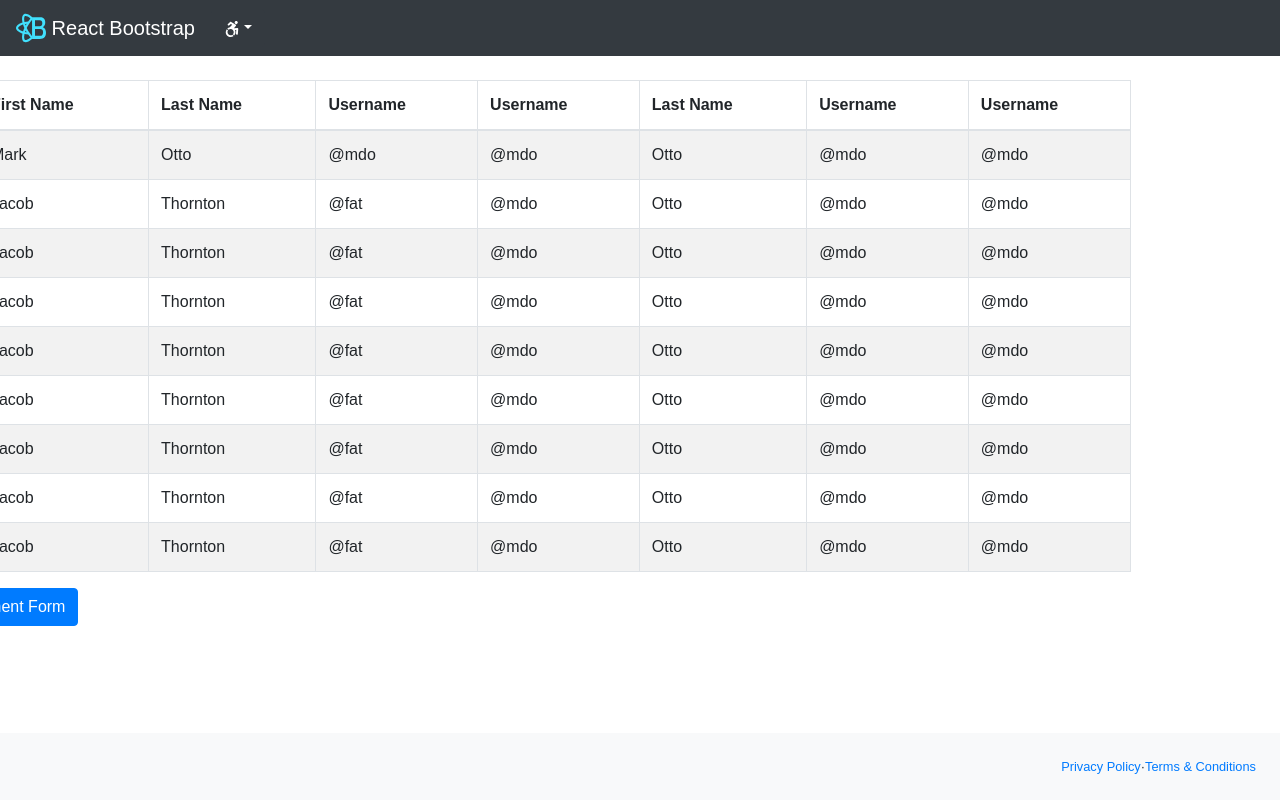
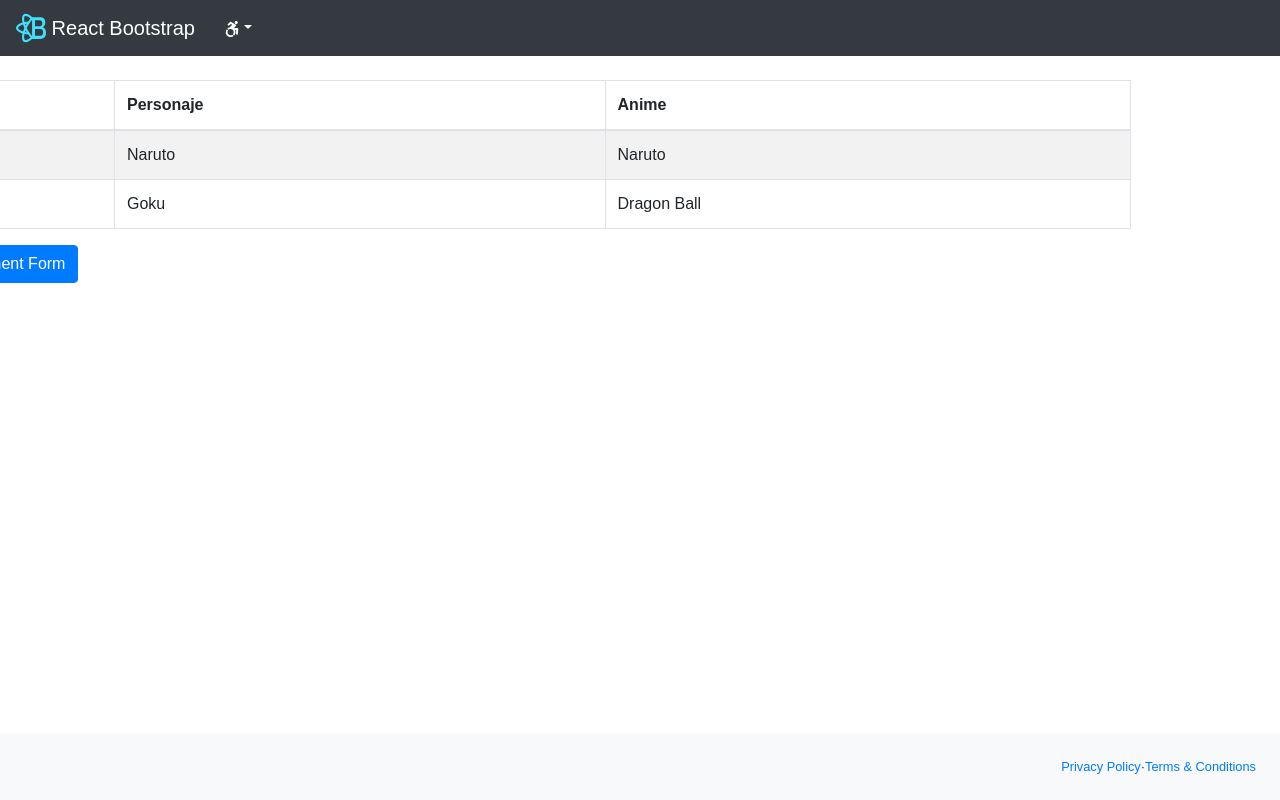
Before and after one commit to Luichix/Client-React-Bootstrap-WebPack-Scss-Axios, a React app: page / in a window 1280 px wide. Built offline with nearby package versions, Linux system fonts and the light colour scheme.

Commit message:
Generating recuitment form

```diff
--- a/src/component/tables/Staff.js
+++ b/src/component/tables/Staff.js
@@ -2,6 +2,7 @@
 import React, { useState } from 'react'
 import { Container, Table, Button, Modal } from 'react-bootstrap'
 import Recruitment from '../form/Recruitment'
+
 function MyVerticallyCenteredModal (props) {
   return (
       <Modal
@@ -9,7 +10,6 @@ function MyVerticallyCenteredModal (props) {
         size="lg"
         aria-labelledby="contained-modal-title-vcenter"
         centered
-        onHide="false"
       >
         <Modal.Header >
           <Modal.Title id="contained-modal-title-vcenter" >
@@ -26,6 +26,11 @@ function MyVerticallyCenteredModal (props) {
   )
 }
 
+const animeflv = [
+  { id: 1, personaje: 'Naruto', anime: 'Naruto' },
+  { id: 2, personaje: 'Goku', anime: 'Dragon Ball' }
+]
+
 const Staff = () => {
   const [modalShow, setModalShow] = useState(false)
 
@@ -34,107 +39,20 @@ const Staff = () => {
 <Table striped bordered hover>
   <thead>
     <tr>
-      <th>#</th>
-      <th>First Name</th>
-      <th>Last Name</th>
-      <th>Username</th>
-      <th>Username</th>
-      <th>Last Name</th>
-      <th>Username</th>
-      <th>Username</th>
+      <th>Id</th>
+      <th>Personaje</th>
+      <th>Anime</th>
     </tr>
   </thead>
   <tbody>
-    <tr>
-      <td>1</td>
-      <td>Mark</td>
-      <td>Otto</td>
-      <td>@mdo</td>
-      <td>@mdo</td>
-      <td>Otto</td>
-      <td>@mdo</td>
-      <td>@mdo</td>
-    </tr>
-    <tr>
-      <td>2</td>
-      <td>Jacob</td>
-      <td>Thornton</td>
-      <td>@fat</td>
-      <td>@mdo</td>
-      <td>Otto</td>
-      <td>@mdo</td>
-      <td>@mdo</td>
-    </tr>
-    <tr>
-      <td>2</td>
-      <td>Jacob</td>
-      <td>Thornton</td>
-      <td>@fat</td>
-      <td>@mdo</td>
-      <td>Otto</td>
-      <td>@mdo</td>
-      <td>@mdo</td>
-    </tr>
-    <tr>
-      <td>2</td>
-      <td>Jacob</td>
-      <td>Thornton</td>
-      <td>@fat</td>
-      <td>@mdo</td>
-      <td>Otto</td>
-      <td>@mdo</td>
-      <td>@mdo</td>
-    </tr>
-    <tr>
-      <td>2</td>
-      <td>Jacob</td>
-      <td>Thornton</td>
-      <td>@fat</td>
-      <td>@mdo</td>
-      <td>Otto</td>
-      <td>@mdo</td>
-      <td>@mdo</td>
-    </tr>
-    <tr>
-      <td>2</td>
-      <td>Jacob</td>
-      <td>Thornton</td>
-      <td>@fat</td>
-      <td>@mdo</td>
-      <td>Otto</td>
-      <td>@mdo</td>
-      <td>@mdo</td>
-    </tr>
-    <tr>
-      <td>2</td>
-      <td>Jacob</td>
-      <td>Thornton</td>
-      <td>@fat</td>
-      <td>@mdo</td>
-      <td>Otto</td>
-      <td>@mdo</td>
-      <td>@mdo</td>
-    </tr>
-    <tr>
-      <td>2</td>
-      <td>Jacob</td>
-      <td>Thornton</td>
-      <td>@fat</td>
-      <td>@mdo</td>
-      <td>Otto</td>
-      <td>@mdo</td>
-      <td>@mdo</td>
-    </tr>
-    <tr>
-      <td>2</td>
-      <td>Jacob</td>
-      <td>Thornton</td>
-      <td>@fat</td>
-      <td>@mdo</td>
-      <td>Otto</td>
-      <td>@mdo</td>
-      <td>@mdo</td>
-    </tr>
+    {animeflv.map((elemento) => (
+      <tr key={elemento.id} >
+        <td>{elemento.id}</td>
+        <td>{elemento.personaje}</td>
+        <td>{elemento.anime}</td>
+      </tr>
+    ))}
+
   </tbody>
 </Table>
     <Button variant="primary" onClick={() => setModalShow(true)}>
```
